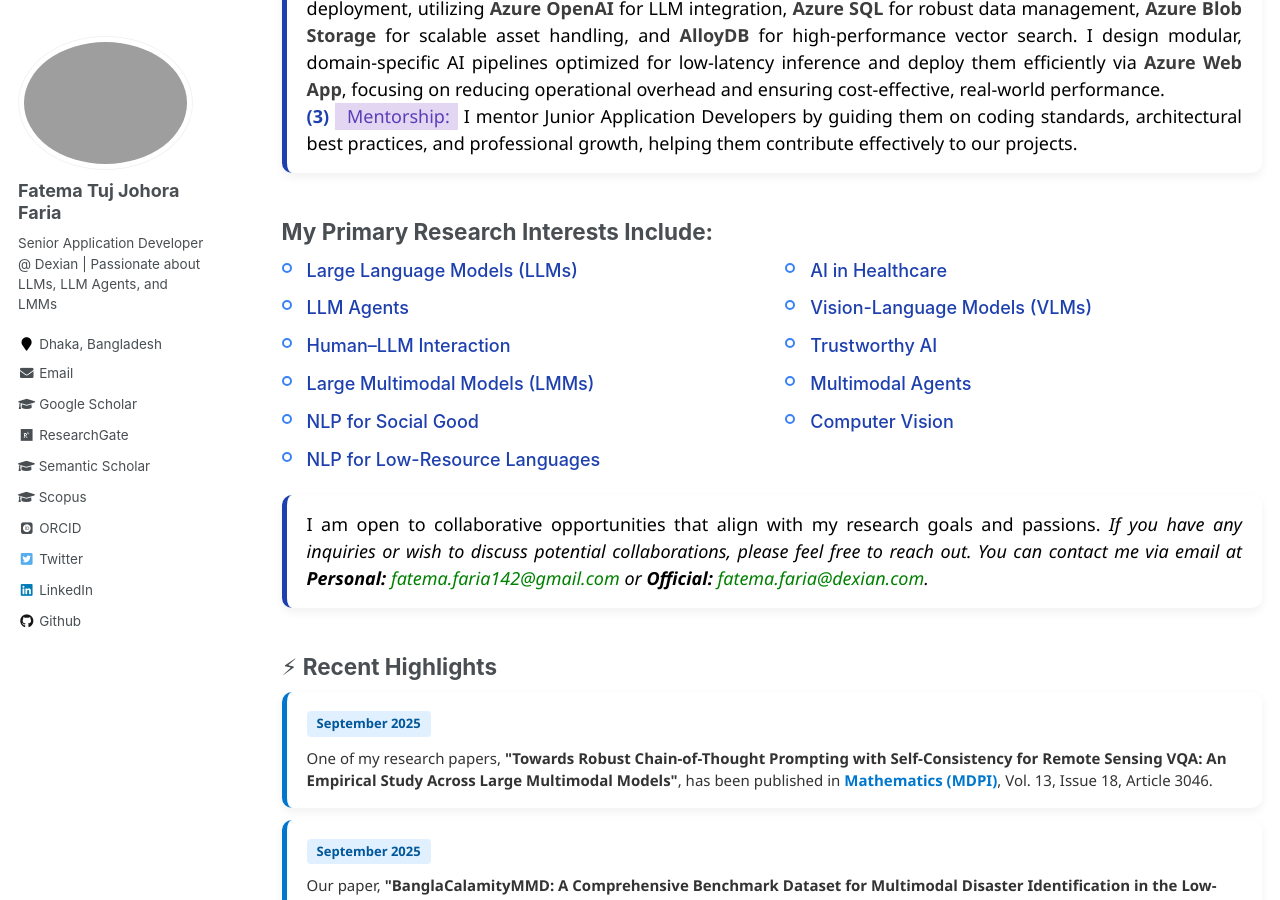
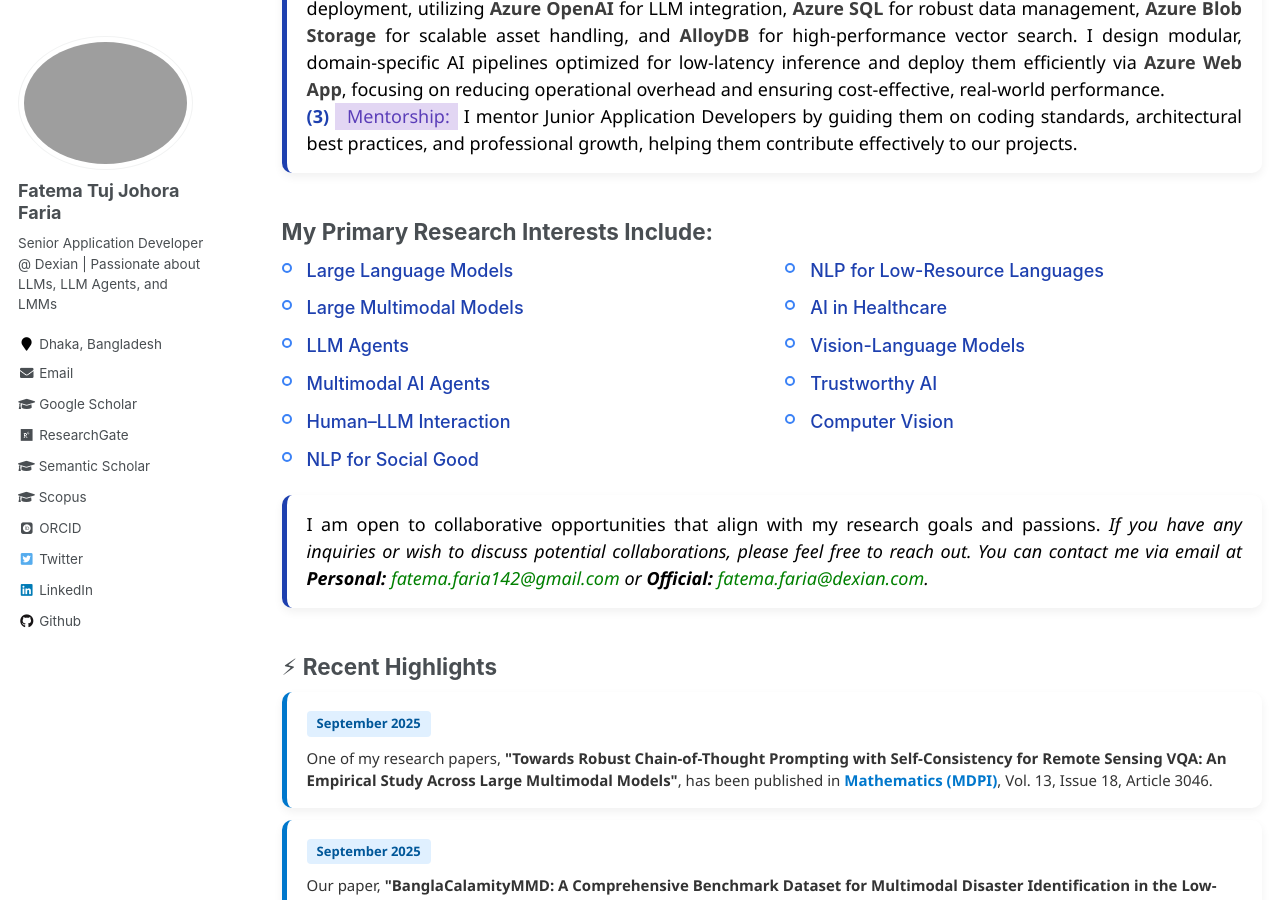
Before and after one commit to fatemafaria142/fatemafaria142.github.io, a Jekyll site: the page built from _pages/about.md, in a window 1280 px wide and 900 px high, scrolled down 531 px. Built offline with Jekyll 4.4.1, drawn with Linux system fonts in a browser that asks for light colours; some web fonts are replaced.

Commit message:
Update about

```diff
--- a/_pages/about.md
+++ b/_pages/about.md
@@ -204,21 +204,21 @@ redirect_from:
 
 ## My Primary Research Interests Include:
 <div class="research-grid">
-    <ul>
-      <li><em>Large Language Models (LLMs)</em></li>
-      <li><em>LLM Agents</em></li>
-      <li><em>Human–LLM Interaction</em></li>
-      <li><em>Large Multimodal Models (LMMs)</em></li>
-      <li><em>NLP for Social Good</em></li>
-      <li><em>NLP for Low-Resource Languages</em></li>
-    </ul>
-    <ul>
-      <li><em>AI in Healthcare</em></li>
-      <li><em>Vision-Language Models (VLMs)</em></li>
-      <li><em>Trustworthy AI</em></li>
-      <li><em>Multimodal Agents</em></li>
-      <li><em>Computer Vision</em></li>
-    </ul>
+<ul>
+  <li><em>Large Language Models</em></li>
+  <li><em>Large Multimodal Models</em></li>
+  <li><em>LLM Agents</em></li>
+  <li><em>Multimodal AI Agents</em></li>
+  <li><em>Human–LLM Interaction</em></li>
+  <li><em>NLP for Social Good</em></li>
+</ul>
+<ul>
+  <li><em>NLP for Low-Resource Languages</em></li>
+  <li><em>AI in Healthcare</em></li>
+  <li><em>Vision-Language Models</em></li>
+  <li><em>Trustworthy AI</em></li>
+  <li><em>Computer Vision</em></li>
+</ul>
   </div>
 
 <div class="info-wrapper">
```
